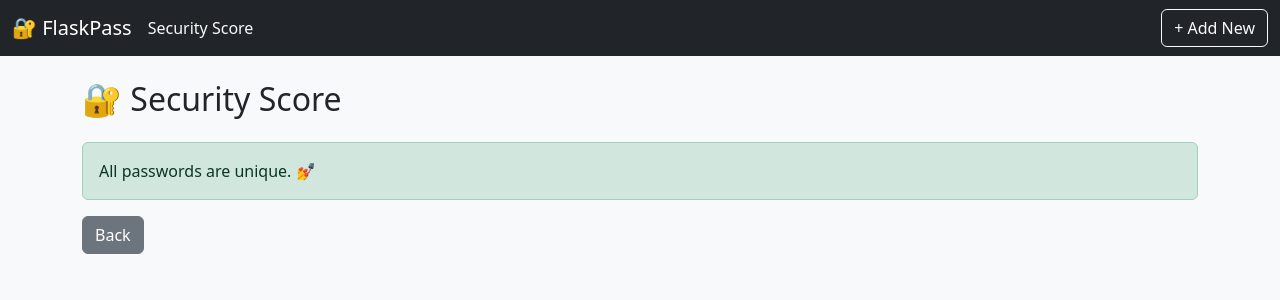
After one commit to sandiJamlu23/Password-Manager-Flask, a Flask app: page /security in a window 1280 px wide. The commit adds this page. Shown: the top 300 px of the page. Run offline with Flask 3, Linux system fonts and the light colour scheme.

Commit message:
security score

```diff
--- a/app/routes.py
+++ b/app/routes.py
@@ -11,6 +11,7 @@ def index():
     for entry in entries:
         entry.password = decrypt_password(entry.password)
     return render_template('index.html', entries=entries)
+
 
 @main.route('/add', methods=['GET', 'POST'])
 def add():
@@ -46,3 +47,18 @@ def delete(id):
     db.session.delete(entry)
     db.session.commit()
     return redirect(url_for('main.index'))
+
+@main.route('/security')
+def security():
+    entries = PasswordEntry.query.all()
+
+    # Decrypt all passwords and count their occurrences
+    from app.crypto import decrypt_password
+    password_counts = {}
+    for entry in entries:
+        pwd = decrypt_password(entry.password)
+        password_counts[pwd] = password_counts.get(pwd, 0) + 1
+
+    reused = {p: c for p, c in password_counts.items() if c > 1}
+
+    return render_template('security.html', reused=reused)
--- a/app/templates/base.html
+++ b/app/templates/base.html
@@ -9,7 +9,9 @@
     <nav class="navbar navbar-expand-lg navbar-dark bg-dark">
         <div class="container-fluid">
             <a class="navbar-brand" href="{{ url_for('main.index') }}">🔐 FlaskPass</a>
+            <a class="nav-link text-light" href="{{ url_for('main.security') }}">Security Score</a>
             <a class="btn btn-outline-light ms-auto" href="{{ url_for('main.add') }}">+ Add New</a>
+
         </div>
     </nav>
 
--- /dev/null
+++ b/app/templates/security.html
@@ -0,0 +1,24 @@
+{% extends 'base.html' %}
+
+{% block content %}
+<h2 class="mb-4">🔐 Security Score</h2>
+
+{% if reused %}
+    <div class="alert alert-danger">
+        <strong>Warning:</strong> The following passwords are reused across multiple accounts:
+    </div>
+    <ul class="list-group mb-4">
+        {% for pwd, count in reused.items() %}
+            <li class="list-group-item">
+                <strong>{{ count }}</strong> accounts use the same password: <code>{{ pwd }}</code>
+            </li>
+        {% endfor %}
+    </ul>
+{% else %}
+    <div class="alert alert-success">
+        All passwords are unique. 💅
+    </div>
+{% endif %}
+
+<a href="{{ url_for('main.index') }}" class="btn btn-secondary">Back</a>
+{% endblock %}
```
Also changed, not shown: README.md.
